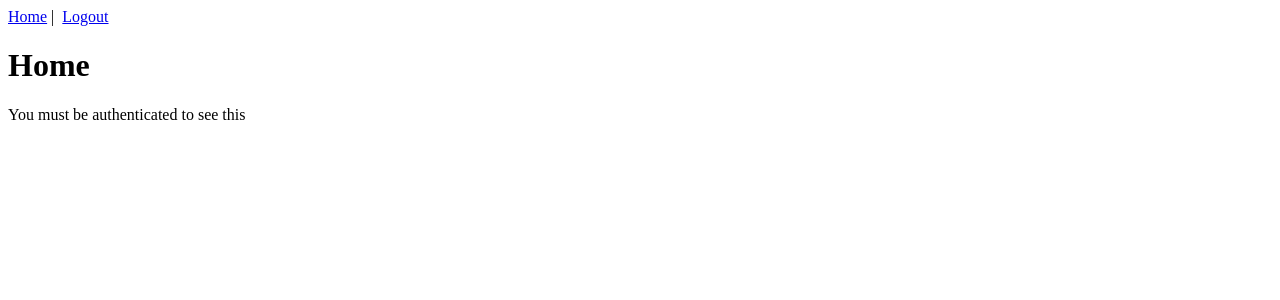
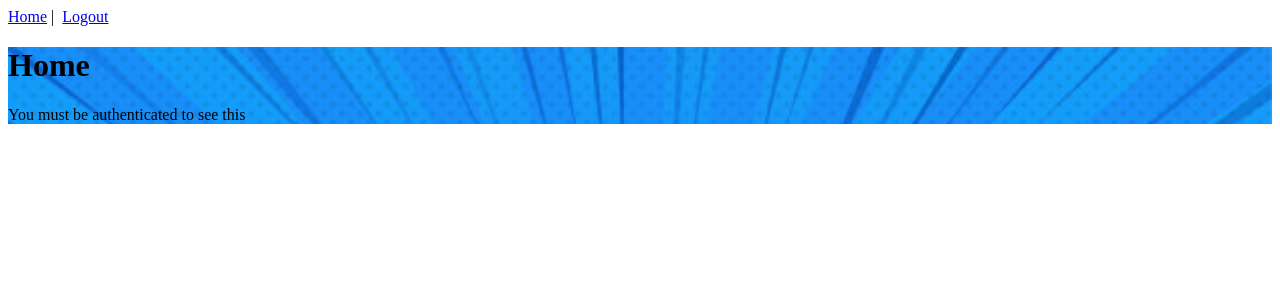
Before and after one commit to SneakoXU/Comic-Book-Application, a Vue app in the folder vue/: page / in a window 1280 px wide. Shown: the top 300 px of the page. Built offline with nearby package versions, Linux system fonts and the light colour scheme; sample sign-in values are in the browser's storage.

Commit message:
Home.vue update

```diff
--- a/vue/src/views/Home.vue
+++ b/vue/src/views/Home.vue
@@ -1,6 +1,6 @@
 <template>
   <div class="home">
-    <h1>Home</h1>
+    <h1 id="header">Home</h1>
     <p>You must be authenticated to see this</p>
   </div>
 </template>
@@ -10,3 +10,14 @@ export default {
   name: "home"
 };
 </script>
+
+<style>
+  div.home {
+    background-image: url("../../assets/Images/blue backgd.jpg");
+    background-size: 100%;
+    background-repeat: no-repeat;
+  };
+  #header {
+    background-image: "../../assets/Images/nav bar.png";
+  }
+</style>
```
